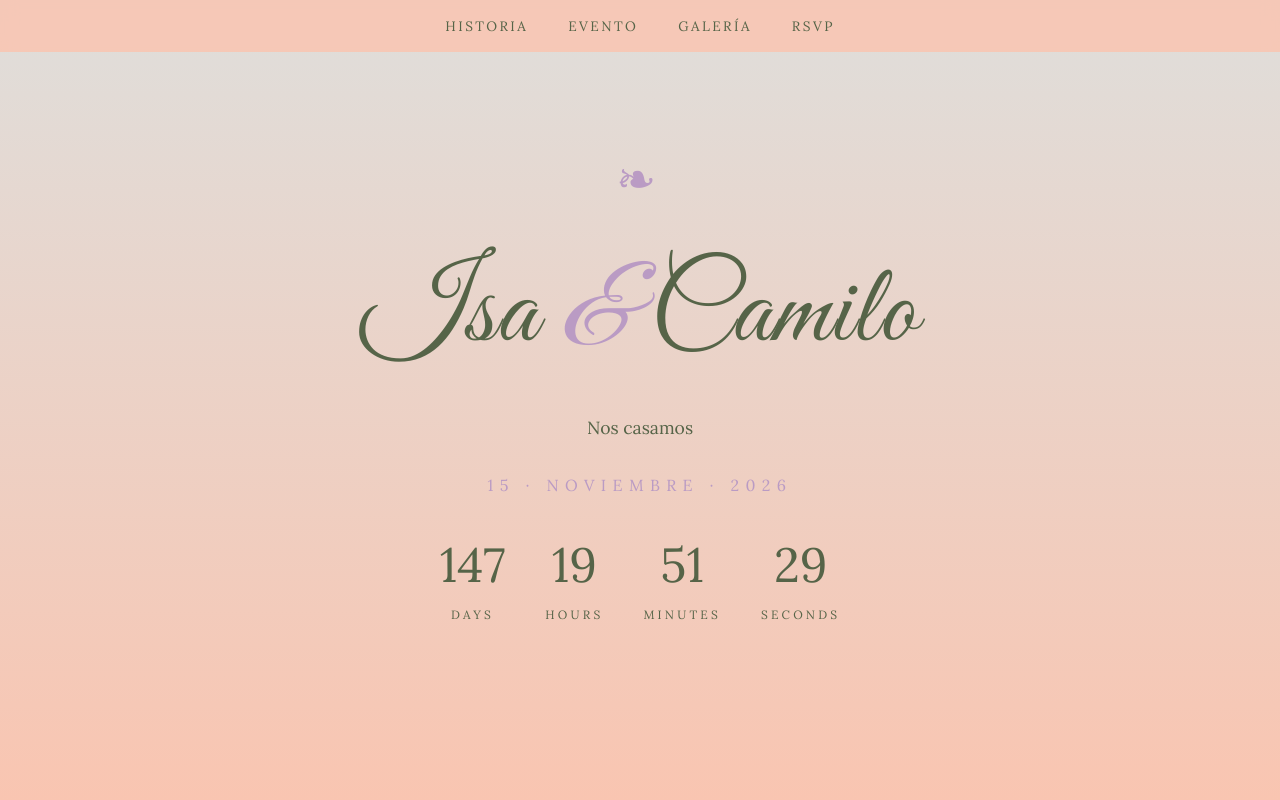
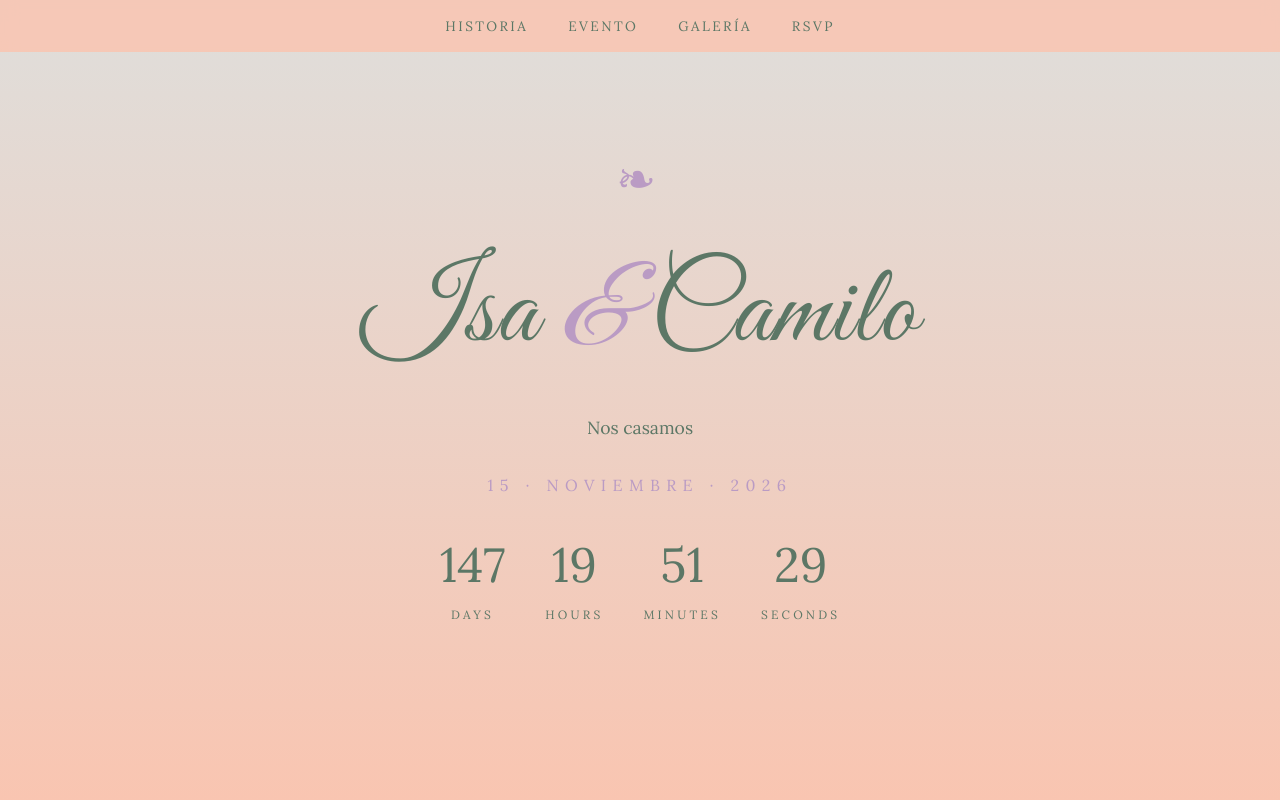
Before and after one commit to icristinahincapie-pantone/Isa-Camilo-React, a React (Vite) app: page / in a window 1280 px wide. Shown: the top 800 px of the page. Built offline with nearby package versions, Linux system fonts and the light colour scheme.

Commit message:
fix: update main text color to #5c7766

```diff
--- a/src/index.css
+++ b/src/index.css
@@ -9,11 +9,11 @@
 }
 
 :root {
-  --dark: #566448;
+  --dark: #5c7766;
   --accent: #ba9bc4;
   --warm: #f9c5b1;
   --sage: #9dbea5;
-  --text: #566448;
+  --text: #5c7766;
   --light: #dfdedb;
 
   font-family: 'Lora', serif;
```
